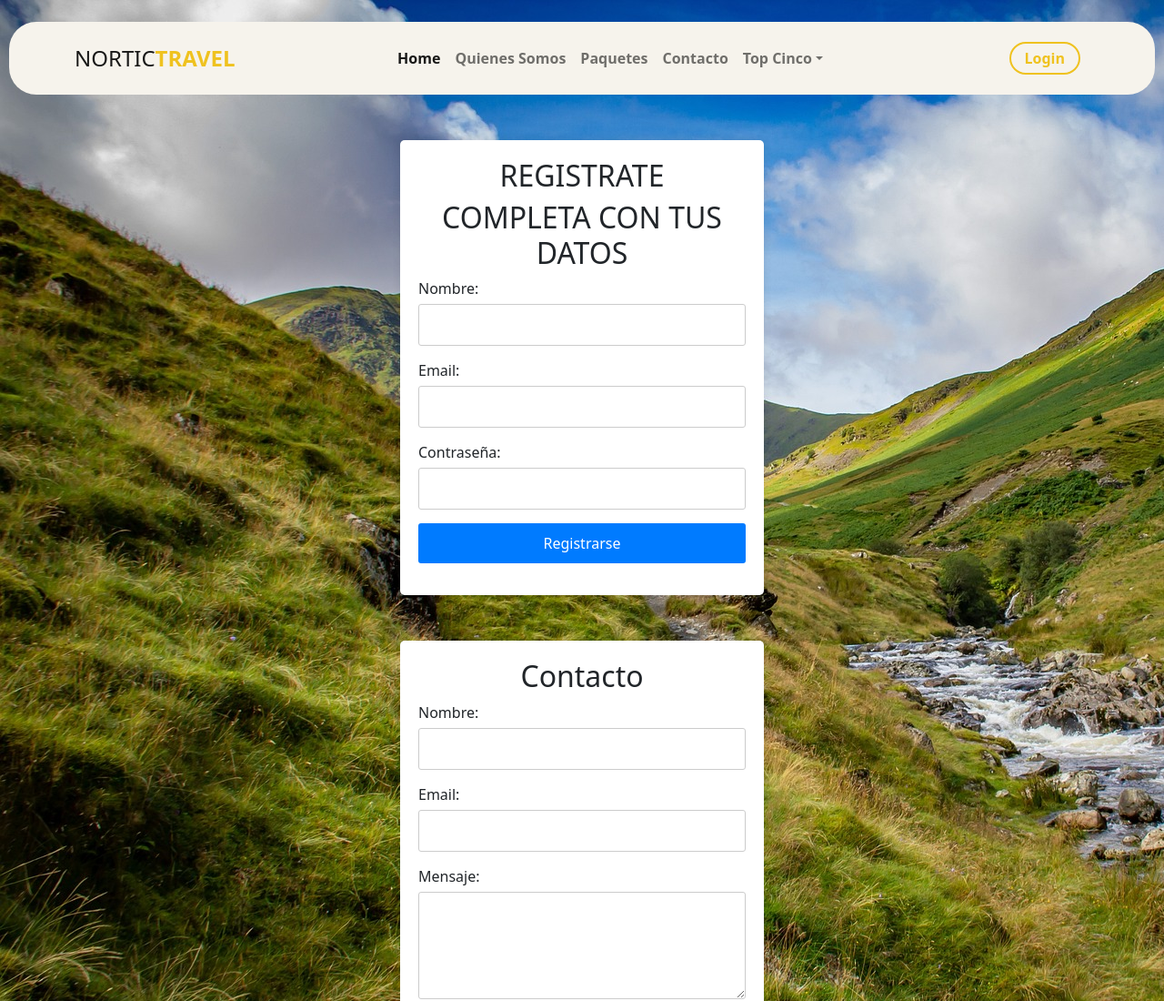
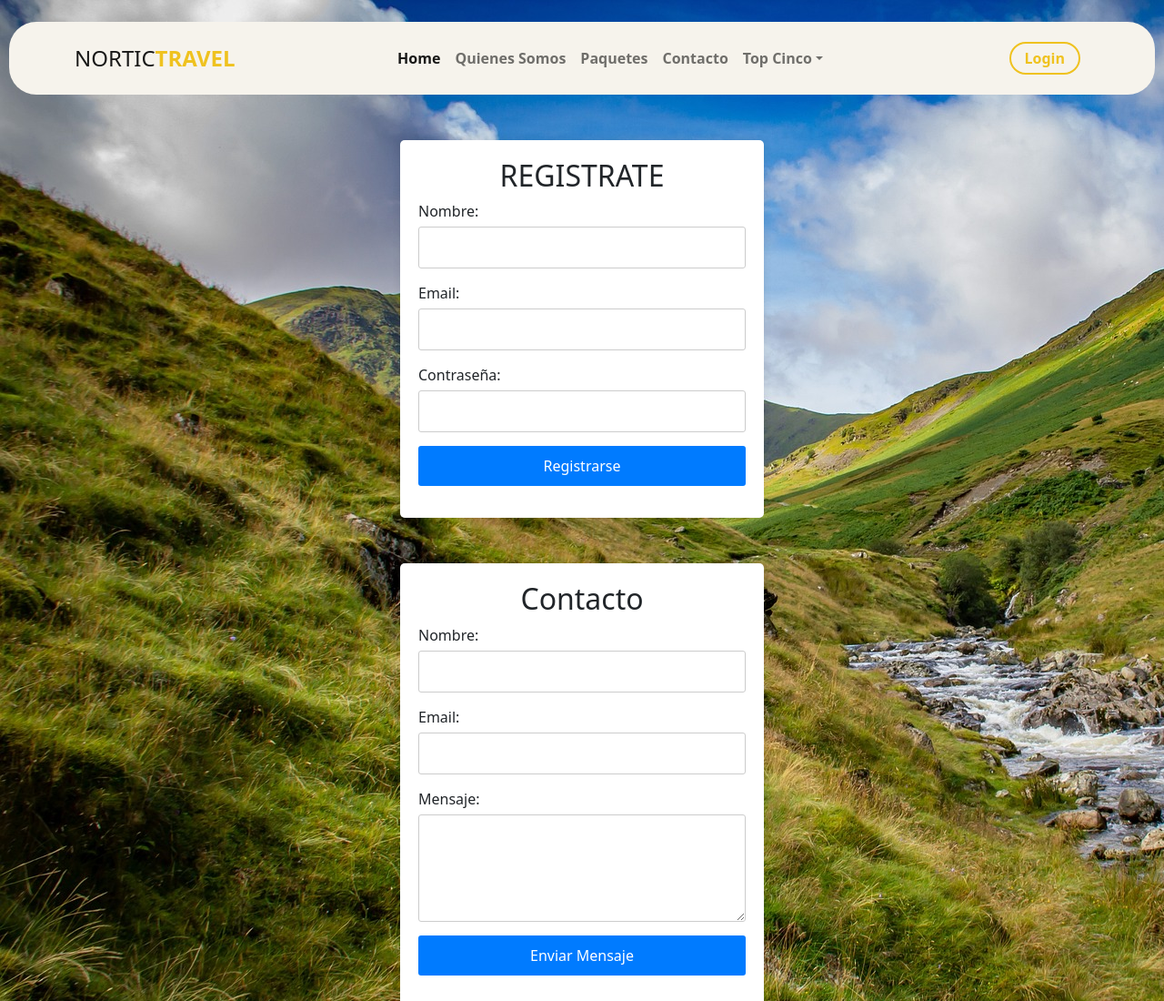
Before and after one commit to edudiaz125/2daPreEntrega, a plain HTML site: page pages/contacto.html in a window 1280 px wide. Shown: the top 1100 px of the page at 91% size. Drawn offline with nearby package versions, Linux system fonts and the light colour scheme.

Commit message:
primer commit

```diff
--- a/pages/contacto.html
+++ b/pages/contacto.html
@@ -59,7 +59,6 @@
     <main>
       <div class="container-log">
         <h2>REGISTRATE</h2>
-        <h2>COMPLETA CON TUS DATOS</h2>
         <form action="registro.php" method="POST">
           <label for="nombre">Nombre:</label>
           <input type="text" id="nombre" name="nombre" required>
```
Also changed, not shown: pages/quienessomos.html (+1 -0 lines).
